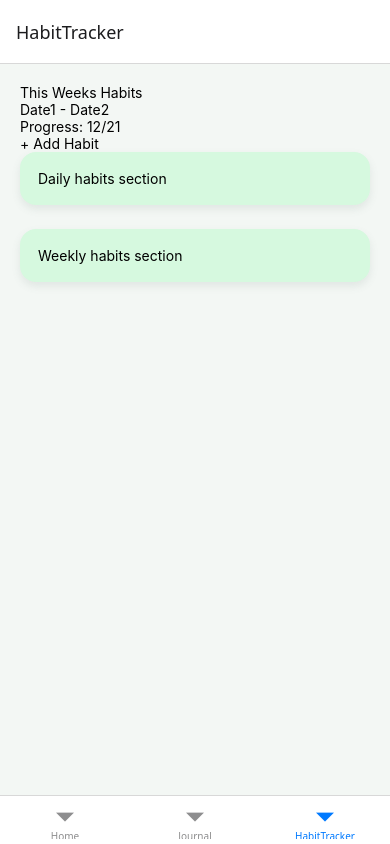
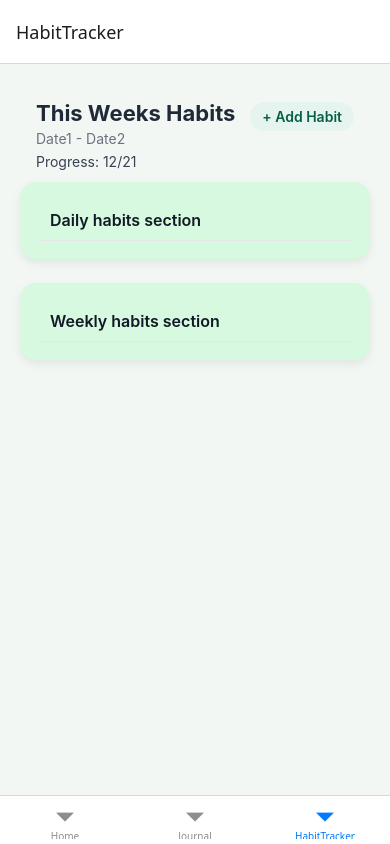
Before and after one commit to mxneo00/InnerBloom-Journal-app, a React Native app in the folder InnerBloom/: screen /HabitTracker in a window 390 px wide. Built offline with nearby package versions, Linux system fonts and the light colour scheme.

Commit message:
Set up some simple styling for habit tracker specific elements

```diff
--- a/InnerBloom/src/screens/HabitTrackerScreen.tsx
+++ b/InnerBloom/src/screens/HabitTrackerScreen.tsx
@@ -8,7 +8,7 @@ import { habitStyles } from '../styles/habitTrackerScreenStyles';
 export default function HabitTrackerScreen() {
   return (
     <View style={styles.container}>
-      {/* Weekly Header Section */}
+      {/* Header Section */}
       <View style={habitStyles.habitHeader}>
         <Text style={habitStyles.habitHeaderText}>This Weeks Habits</Text>
         <Text style={habitStyles.daterange}>Date1 - Date2</Text>
@@ -17,14 +17,18 @@ export default function HabitTrackerScreen() {
           <Text style={habitStyles.addHabitButtonText}>+ Add Habit</Text>
         </Pressable>
       </View>
+
       {/* Daily Habit Section */}
       <View style={styles.card}>
+        {/* Daily Header */}
         <View style={habitStyles.dailyHeader}>
           <Text style={habitStyles.dailyHeaderText}>Daily habits section</Text>
         </View>
       </View>
+
       {/* Weely Habit Section */}
       <View style={styles.card}>
+        {/* Weekly Header */}
         <View style={habitStyles.weeklyHeader}>
           <Text style={habitStyles.weeklyHeaderText}>Weekly habits section</Text>
         </View>
--- a/InnerBloom/src/styles/habitTrackerScreenStyles.ts
+++ b/InnerBloom/src/styles/habitTrackerScreenStyles.ts
@@ -2,33 +2,59 @@ import { StyleSheet } from 'react-native';
 
 export const habitStyles = StyleSheet.create({
   habitHeader: {
-
+    paddingHorizontal: 16,
+    paddingTop: 16,
+    paddingBottom: 12,
   },
   habitHeaderText: {
-
+    fontSize: 22,
+    fontWeight: '700',
+    color: '#1F2937',
+  },
+  daterange: {
+    marginTop: 4,
+    fontSize: 14,
+    color: '#6B7280',
+  },
+  progress: {
+    marginTop: 6,
+    fontSize: 14,
+    color: '#374151',
+  },
+  addHabitButton: {
+    position: 'absolute',
+    right: 16,
+    top: 18,
+    paddingHorizontal: 12,
+    paddingVertical: 6,
+    borderRadius: 16,
+    backgroundColor: '#E5F4EE',
+  },
+  addHabitButtonText: {
+    fontSize: 14,
+    fontWeight: '600',
+    color: '#065F46',
   },
   dailyHeader: {
-
+    paddingVertical: 10,
+    paddingHorizontal: 12,
+    borderBottomWidth: 1,
+    borderBottomColor: '#E5E7EB',
   },
   dailyHeaderText: {
-
+    fontSize: 16,
+    fontWeight: '600',
+    color: '#111827',
   },
   weeklyHeader: {
-
+    paddingVertical: 10,
+    paddingHorizontal: 12,
+    borderBottomWidth: 1,
+    borderBottomColor: '#E5E7EB',
   },
   weeklyHeaderText: {
-
-    },
-    daterange: {
-
-    },
-    progress: {
-
-    },
-    addHabitButton: {
-
-    },
-    addHabitButtonText: {
-
+    fontSize: 16,
+    fontWeight: '600',
+    color: '#111827',
   },
 });
```
Lines whose indentation alone changed are shown as unchanged.
